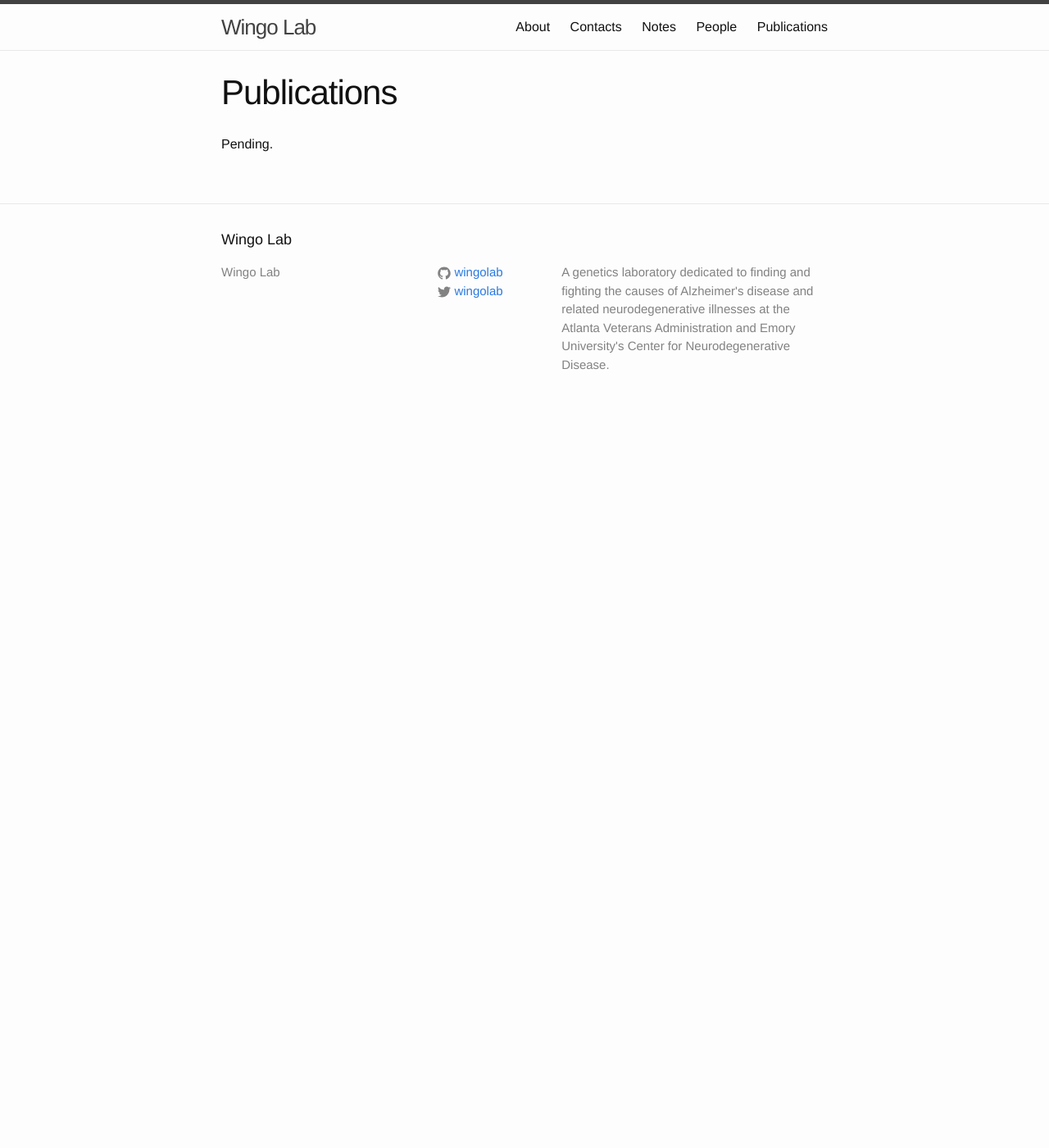
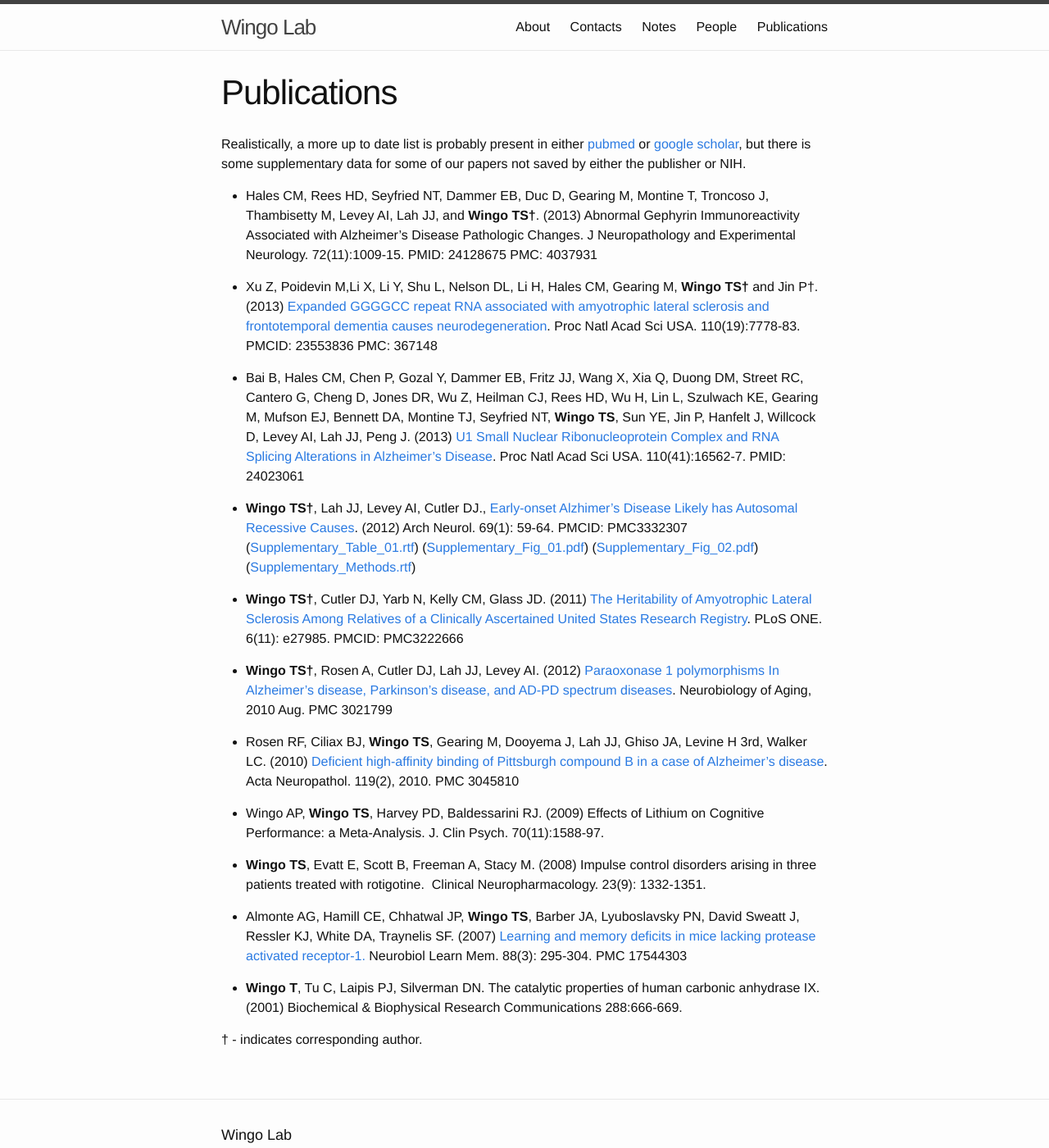
Before and after one commit to wingolab/wingolab.github.io, a Jekyll site: the page built from publications.md, in a window 1280 px wide and 1400 px high. Shown: the whole window at 82% size. Built offline with Jekyll 4.4.1, drawn with Linux system fonts in a browser that asks for light colours.

Commit message:
added publications

```diff
--- a/publications.md
+++ b/publications.md
@@ -3,5 +3,28 @@ layout: page
 title: Publications
 permalink: /publications/
 ---
+Realistically, a more up to date list is probably present in either [pubmed](http://www.ncbi.nlm.nih.gov/pubmed?term=%22Wingo%20TS%22%5BAuthor%5D "http://www.ncbi.nlm.nih.gov/pubmed?term="Wingo TS"[Author]") or [google scholar](http://scholar.google.com/scholar?as_q=&num=10&as_epq=&as_oq=&as_eq=&as_occt=any&as_sauthors=%22wingo+ts%22&as_publication=&as_ylo=&as_yhi=&as_sdt=1.&as_sdtp=on&as_sdtf=&as_sdts=11&btnG=Search+Scholar&hl=en "http://scholar.google.com/scholar?as_q=&num=10&as_epq=&as_oq=&as_eq=&as_occt=any&as_sauthors="wingo+ts"&as_publication=&as_ylo=&as_yhi=&as_sdt=1.&as_sdtp=on&as_sdtf=&as_sdts=11&btnG=Search+Scholar&hl=en"), but there is some supplementary data for some of our papers not saved by either the publisher or NIH.
 
-Pending.
+- Hales CM, Rees HD, Seyfried NT, Dammer EB, Duc D, Gearing M, Montine T, Troncoso J, Thambisetty M, Levey AI, Lah JJ, and **Wingo TS†**. (2013) Abnormal Gephyrin Immunoreactivity Associated with Alzheimer's Disease Pathologic Changes. J Neuropathology and Experimental Neurology. 72(11):1009-15. PMID: 24128675 PMC: 4037931
+
+- Xu Z, Poidevin M,Li X, Li Y, Shu L, Nelson DL, Li H, Hales CM, Gearing M, **Wingo TS†** and Jin P†. (2013) [Expanded GGGGCC repeat RNA associated with amyotrophic lateral sclerosis and frontotemporal dementia causes neurodegeneration](http://www.ncbi.nlm.nih.gov/pmc/articles/PMC3651485/). Proc Natl Acad Sci USA. 110(19):7778-83. PMCID: 23553836 PMC: 367148
+
+- Bai B, Hales CM, Chen P, Gozal Y, Dammer EB, Fritz JJ, Wang X, Xia Q, Duong DM, Street RC, Cantero G, Cheng D, Jones DR, Wu Z, Heilman CJ, Rees HD, Wu H, Lin L, Szulwach KE, Gearing M, Mufson EJ, Bennett DA, Montine TJ, Seyfried NT, **Wingo TS**, Sun YE, Jin P, Hanfelt J, Willcock D, Levey AI, Lah JJ, Peng J. (2013) [U1 Small Nuclear Ribonucleoprotein Complex and RNA Splicing Alterations in Alzheimer's Disease](http://www.ncbi.nlm.nih.gov/pmc/articles/PMC3799305/). Proc Natl Acad Sci USA. 110(41):16562-7. PMID: 24023061
+
+- **Wingo TS†**, Lah JJ, Levey AI, Cutler DJ., [Early-onset Alzhimer’s Disease Likely has Autosomal Recessive Causes](http://www.ncbi.nlm.nih.gov/pmc/articles/PMC3332307/). (2012) Arch Neurol. 69(1): 59-64. PMCID: PMC3332307 ([Supplementary\_Table\_01.rtf](_data/wingo.2011.supp.t1.rtf "papers_files/wingo.2011.supp.t1.rtf")) ([Supplementary\_Fig\_01.pdf](_data/Supplementary_Fig_01.pdf "papers_files/Supplementary_Fig_01.pdf")) ([Supplementary\_Fig\_02.pdf](_data/Supplementary_Fig_02.pdf "papers_files/Supplementary_Fig_02.pdf")) ([Supplementary\_Methods.rtf](_data/Supplementary_Methods.rtf "papers_files/Supplementary_Methods.rtf"))
+
+- **Wingo TS†**, Cutler DJ, Yarb N, Kelly CM, Glass JD. (2011) [The Heritability of Amyotrophic Lateral Sclerosis Among Relatives of a Clinically Ascertained United States Research Registry](http://www.ncbi.nlm.nih.gov/pmc/articles/PMC3222666/). PLoS ONE. 6(11): e27985. PMCID: PMC3222666
+
+- **Wingo TS†**, Rosen A, Cutler DJ, Lah JJ, Levey AI. (2012) [Paraoxonase 1 polymorphisms In Alzheimer’s disease, Parkinson’s disease, and AD-PD spectrum diseases](http://www.ncbi.nlm.nih.gov/pmc/articles/PMC3021799/). Neurobiology of Aging, 2010 Aug. PMC 3021799
+
+- Rosen RF, Ciliax BJ, **Wingo TS**, Gearing M, Dooyema J, Lah JJ, Ghiso JA, Levine H 3rd, Walker LC. (2010) [Deficient high-affinity binding of Pittsburgh compound B in a case of Alzheimer's disease](http://www.ncbi.nlm.nih.gov/pmc/articles/PMC3045810/). Acta Neuropathol. 119(2), 2010. PMC 3045810
+
+- Wingo AP, **Wingo TS**, Harvey PD, Baldessarini RJ. (2009) Effects of Lithium on Cognitive Performance: a Meta-Analysis. J. Clin Psych. 70(11):1588-97.
+
+- **Wingo TS**, Evatt E, Scott B, Freeman A, Stacy M. (2008) Impulse control disorders arising in three patients treated with rotigotine.  Clinical Neuropharmacology. 23(9): 1332-1351.
+
+- Almonte AG, Hamill CE, Chhatwal JP, **Wingo TS**, Barber JA, Lyuboslavsky PN, David Sweatt J, Ressler KJ, White DA, Traynelis SF. (2007) [Learning and memory deficits in mice lacking protease activated receptor-1.](http://www.ncbi.nlm.nih.gov/pubmed/17544303) Neurobiol Learn Mem. 88(3): 295-304. PMC 17544303
+
+- **Wingo T**, Tu C, Laipis PJ, Silverman DN. The catalytic properties of human carbonic anhydrase IX. (2001) Biochemical & Biophysical Research Communications 288:666-669.
+
+† - indicates corresponding author.
```
